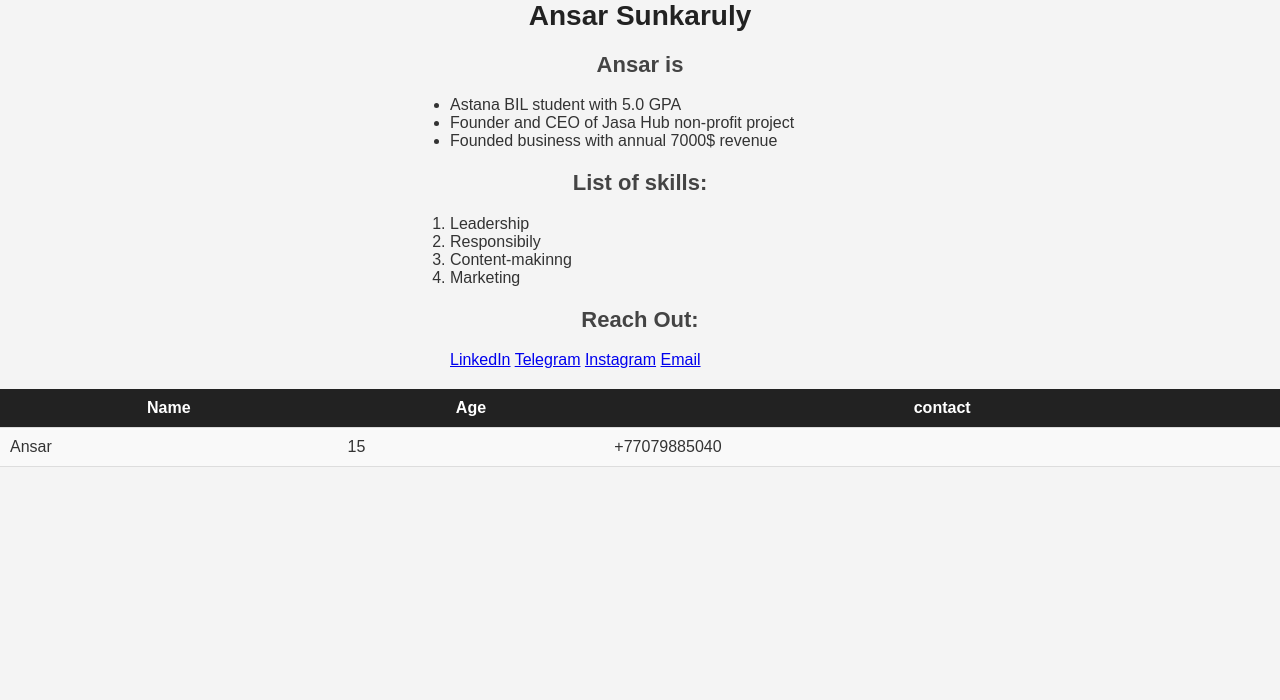
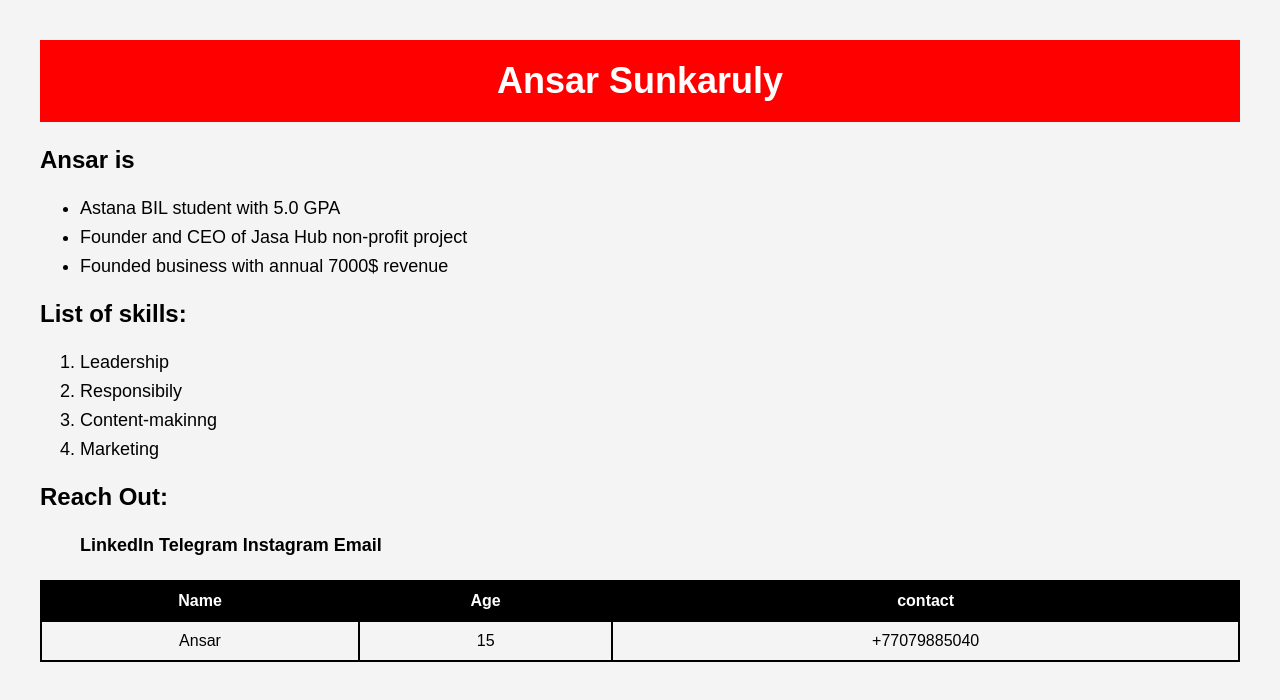
Before and after one commit to ansaritocode/Ansar-portfolio, a plain HTML site: page index.html in a window 1280 px wide. Drawn offline with Linux system fonts and the light colour scheme.

Commit message:
Update styles.css

```diff
--- a/styles.css
+++ b/styles.css
@@ -1,37 +1,9 @@
-body {
-    font-family: Arial, sans-serif;
-    background-color: #f4f4f4;
-    color: #333;
+h1 {
+    background-color: red;
+    color: white;
+    padding: 20px;
     text-align: center;
-    margin: 0;
-    padding: 0;
-}
-
-.container {
-    max-width: 600px;
-    margin: 40px auto;
-    background: white;
-    padding: 20px;
-    border-radius: 10px;
-    box-shadow: 0px 0px 10px rgba(0, 0, 0, 0.1);
-}
-
-h1 {
-    font-size: 28px;
-    color: #222;
-}
-
-h2 {
-    font-size: 22px;
-    color: #444;
-    margin-top: 20px;
-}
-
-ul, ol {
-    text-align: left;
-    margin: 0 auto;
-    max-width: 400px;
-    padding-left: 20px;
+    font-size: 36px;
 }
 
 table {
@@ -41,30 +13,37 @@ table {
 }
 
 th, td {
+    border: 2px solid black;
     padding: 10px;
-    border-bottom: 1px solid #ddd;
+    text-align: center;
 }
 
 th {
-    background: #222;
+    background-color: black;
     color: white;
 }
 
-td {
-    background: #f9f9f9;
+
+ul, ol {
+    font-size: 18px;
+    line-height: 1.6;
 }
 
-.social-links a {
-    display: inline-block;
-    margin: 10px;
-    padding: 8px 15px;
-    border-radius: 5px;
-    background: #0073e6;
-    color: white;
+
+a {
+    color: black;
+    font-weight: bold;
     text-decoration: none;
-    font-weight: bold;
 }
 
-.social-links a:hover {
-    background: #005bb5;
+a:hover {
+    text-decoration: underline;
 }
+
+
+body {
+    background-color: #f4f4f4;
+    font-family: Arial, sans-serif;
+    margin: 20px;
+    padding: 20px;
+}
```
